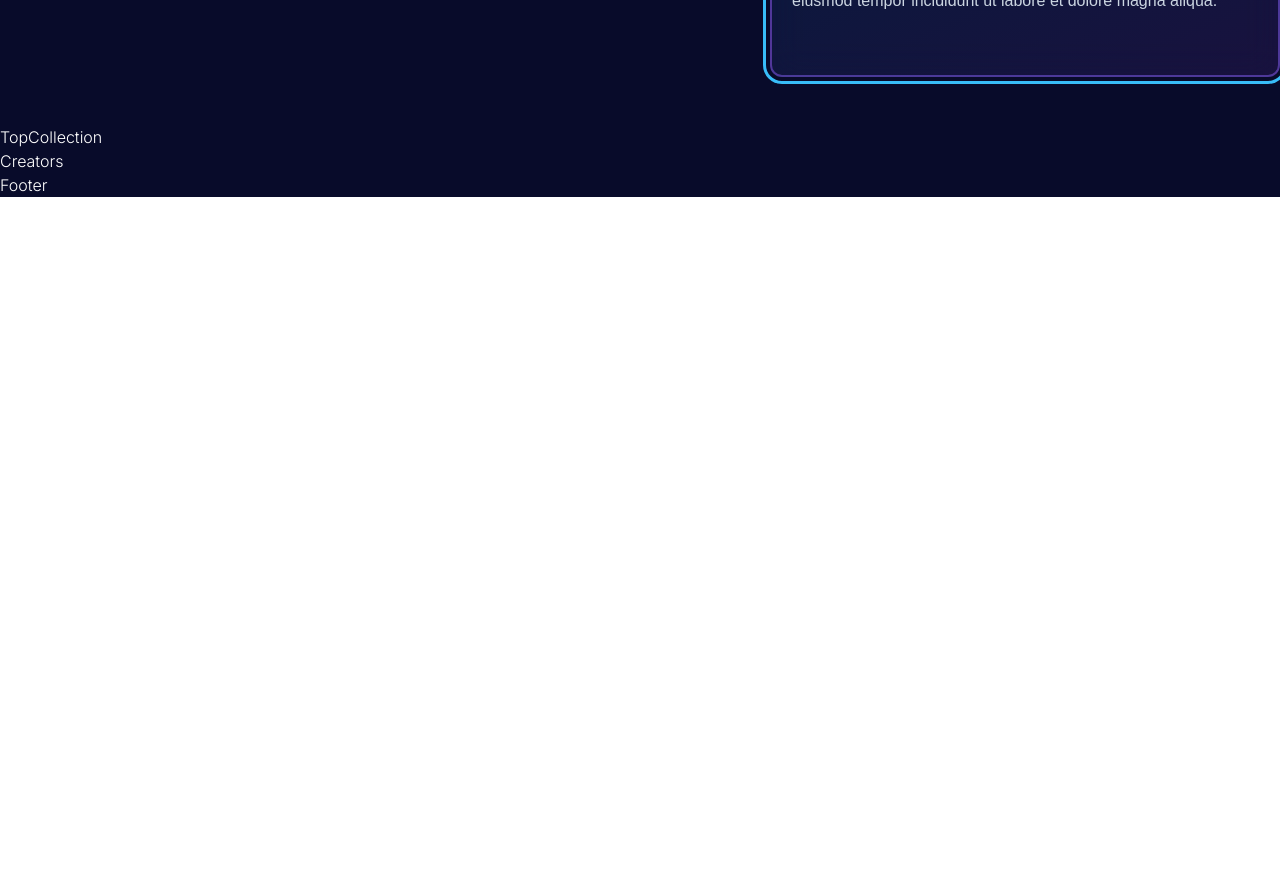
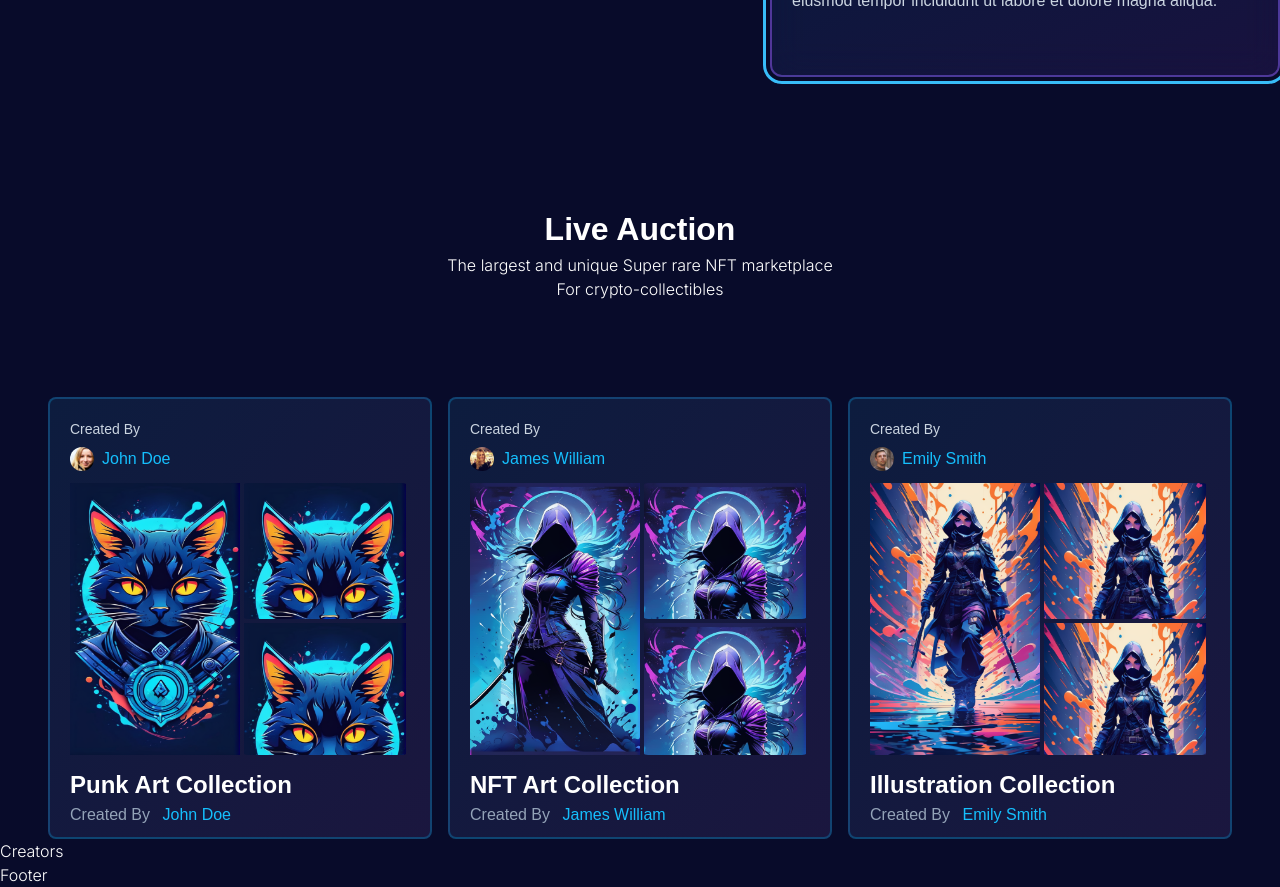
Before and after one commit to tharaka-mts/NFT-Marketplace-app, a React (Vite) app: page / in a window 1280 px wide. Shown: the part 3220-4107 px from the top of the page. Before the commit the page ends 3417 px from the top, so only its background shows below. Built offline with nearby package versions, Linux system fonts and the light colour scheme; a web font is replaced by a local one.

Commit message:
feat: Top collection section

```diff
--- a/src/assets/dummy.js
+++ b/src/assets/dummy.js
@@ -64,3 +64,23 @@ export const roadMapData2 = [
       "Lorem ipsum dolor sit amet, consectetur adipiscing elit, sed do eiusmod tempor incididunt ut labore et dolore magna aliqua.",
   },
 ];
+export const topCollectionData = [
+  {
+    category: "Punk Art Collection",
+    image: img1,
+    name: "John Doe",
+    userImage: u1,
+  },
+  {
+    category: "NFT Art Collection",
+    image: img2,
+    name: "James William",
+    userImage: u2,
+  },
+  {
+    category: "Illustration Collection",
+    image: img3,
+    name: "Emily Smith",
+    userImage: u3,
+  },
+];
--- a/src/containers/TopCollection.jsx
+++ b/src/containers/TopCollection.jsx
@@ -1,9 +1,60 @@
-import React from 'react'
+import { data } from "autoprefixer";
+import { topCollectionData } from "../assets/dummy";
 
 const TopCollection = () => {
   return (
-    <div>TopCollection</div>
-  )
-}
+    <div className="mt-20">
+      <div className="text-center">
+        <h1 className="font-clash font-semibold text-[32px]"> Live Auction</h1>
+        <p className="font-inter">
+          The largest and unique Super rare NFT marketplace <br />
+          For crypto-collectibles
+        </p>
+      </div>
+      <div className="flex flex-wrap mt-24 justify-center gap-4">
+        {topCollectionData.map((data, index) => (
+          <div
+            key={index}
+            className="h-[442px] w-[384px] bg-gradient-to-br from-sky-400/10 to-purple-400/10 rounded-lg border-2 border-sky-500/30 p-5 overflow-clip"
+          >
+            <div className="font-clash overflow-clip">
+              <p className="text-sm text-slate-300">Created By</p>
+              <div className="flex mt-2">
+                <img
+                  src={data.userImage}
+                  alt="user"
+                  className="rounded-full w-[24px] h-[24px]"
+                />
+                <p className="ml-2 text-base font-normal text-lightBlue">
+                  {" "}
+                  {data.name}
+                </p>
+              </div>
+              <div className="flex my-2 rounded-md w-full h-[280px]">
+                <img className="basis-1/2 py-1" src={data.image} alt="img" />
+                <div className="flex-row py-1 basis-1/2 justify-between">
+                  <div className="flex-1 pb-1 px-1 h-[50%] overflow-hidden rounded-lg">
+                    <img src={data.image} alt="img" />
+                  </div>
+                  <div className="flex-1 p-1 h-[50%] overflow-hidden rounded-lg">
+                    <img src={data.image} alt="img" />
+                  </div>
+                </div>
+              </div>
+              <p className="text-[24px] font-semibold">{data.category}</p>
+              <p className="text-slate-400">
+                Created By{" "}
+                <span className="text-lightBlue font-normal px-2">
+                  {" "}
+                  {data.name}
+                </span>
+              </p>
+            </div>
+          </div>
+        ))}
+      </div>
+    </div>
+  );
+};
 
-export default TopCollection
+export default TopCollection;
```
